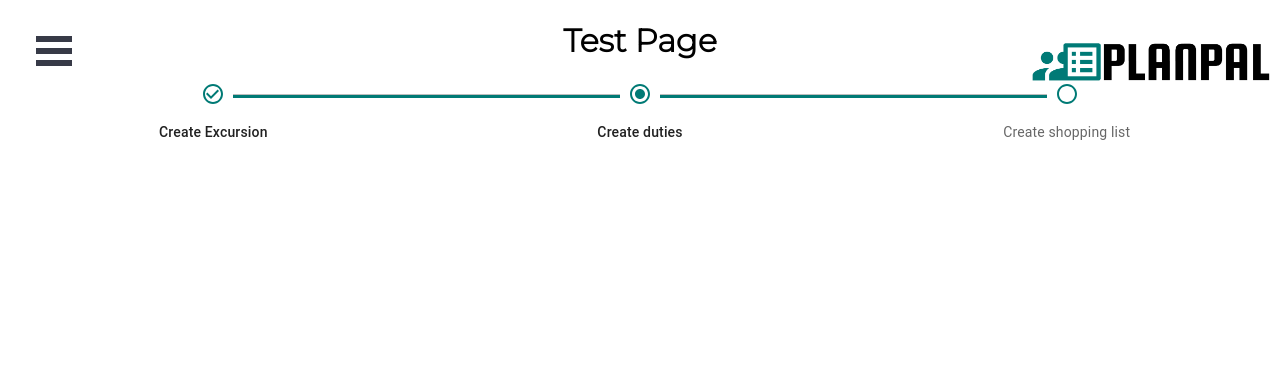
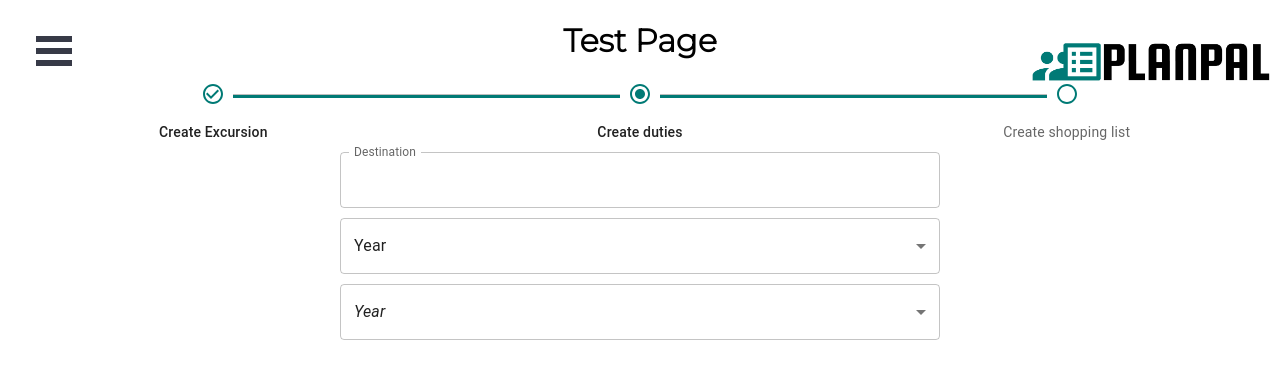
Before and after one commit to ednykvalsund/Group5, a React (Create React App) app: page /test in a window 1280 px wide. Shown: the top 378 px of the page. Built offline with nearby package versions, Linux system fonts and the light colour scheme.

Commit message:
changed label on textfield, we should agree on labels

```diff
--- a/src/components/InputTextRow.js
+++ b/src/components/InputTextRow.js
@@ -1,26 +1,3 @@
-
-
-
-
-
-
-
-
-
-
-
-
-
-
-
-
-
-
-
-
-
-
-
 import * as React from "react";
 import Box from "@mui/material/Box";
 import TextField from "@mui/material/TextField";
@@ -28,8 +5,17 @@ import TextField from "@mui/material/TextField";
 export default function SimpleTextField(props) {
   return (
     <div className="Forms">
-      <TextField fullWidth hiddenLabel id="outlined-basic"  variant="outlined" placeholder={props.title}
-          />
+      <TextField
+        fullWidth
+
+        variant="outlined"
+        label={props.title}
+        InputLabelProps={{
+          shrink: true,
+          disableAnimation: true
+        }}
+       // placeholder={props.title}
+      />
     </div>
   );
 }
--- a/src/components/pages/TESTPAGE.js
+++ b/src/components/pages/TESTPAGE.js
@@ -1,15 +1,21 @@
 import React from "react";
 import Card from "../Card";
 import Steppers from "../Progress2";
+import BasicSelect from "../InputDropRow";
+import SimpleTextField from "../InputTextRow";
+import MultiSelect from "../InputDropMultiRow";
 function TestPage() {
   return (
     <div className="TestPage-component">
       <h1>Test Page</h1>
-      <div className="flex-container">
-
-        </div>
-<Steppers steps={["Create Excursion", "Create duties", "Create shopping list"]} doneSteps={1}/>
-
+      <div className="flex-container"></div>
+      <Steppers
+        steps={["Create Excursion", "Create duties", "Create shopping list"]}
+        doneSteps={1}
+      />
+      <SimpleTextField title="Destination" />
+      <BasicSelect title="Year" options={["2021", "2022", "2023", "2024"]} />
+      <MultiSelect title="Year" options={["2021", "2022", "2023", "2024"]} />
     </div>
   );
 }
```
